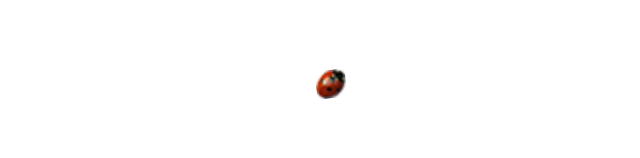
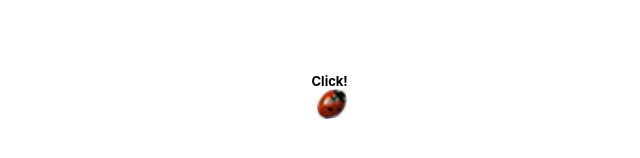
Before and after one commit to Vrezerino/Leps, a React (Create React App) app: page / in a window 1280 px wide. Shown: the part 196-354 px from the top of the page, without its empty margins (640-1280 px from the left). Built offline with nearby package versions, Linux system fonts and the light colour scheme; the HTML template or start-up script is replaced by a standard one.

Commit message:
add Click! text above ladybug

```diff
--- a/src/App.css
+++ b/src/App.css
@@ -13,6 +13,11 @@
 	position: absolute;
 	top: 100px;
 	left: 100px;
+}
+
+span.clickText {
+	font-size: small;
+	font-weight: bold;
 }
 
 img {
--- a/src/App.js
+++ b/src/App.js
@@ -64,23 +64,15 @@ const App = () => {
 
 		return (
 			<div className='App'>
-				{
-					score > 0 &&
+				{score > 0 &&
 					<>
 						<div className='timeDisplay'>Time: {time / 1000} sec</div>
 						{/* By adding a key to the element, React will properly re-mount it and update the CSS pie timer animation, when the key changes. */}
 						<div key={time} className='pie'></div>
-					</>
-				}
-				<div className='ladybugContainer'
-					onClick={clicked}
-					style={{ top: randomTop, left: randomLeft }}>
-					<img src={ladybug}
-						draggable='false'
-						className='ladybug'
-						alt='ladybug'
-						width='30px'
-						style={{ animation: `spin ${time / 3100}s linear infinite` }} />
+					</>}
+				<div className='ladybugContainer' onClick={clicked} style={{ top: randomTop, left: randomLeft }}>
+					{score === 0 && <><span className='clickText'>Click!</span><br /></>}
+					<img src={ladybug} draggable='false' className='ladybug' alt='ladybug' width='30px' style={{ animation: `spin ${time / 3100}s linear infinite` }} />
 				</div>
 			</div>
 		)
@@ -91,12 +83,7 @@ const App = () => {
 				<h1>FAIL</h1>
 				<h2>Score: {score}</h2>
 				{time < 300 && <h2>Also, you are insanely fast.</h2>}
-				<img src={ladybug}
-					draggable='false'
-					className='ladybugBig'
-					alt='ladybug'
-					width='80%'
-					onClick={() => newTry()} />
+				<img src={ladybug} draggable='false' className='ladybugBig' alt='ladybug' width='80%' onClick={() => newTry()} />
 			</div>);
 	}
 }
```
